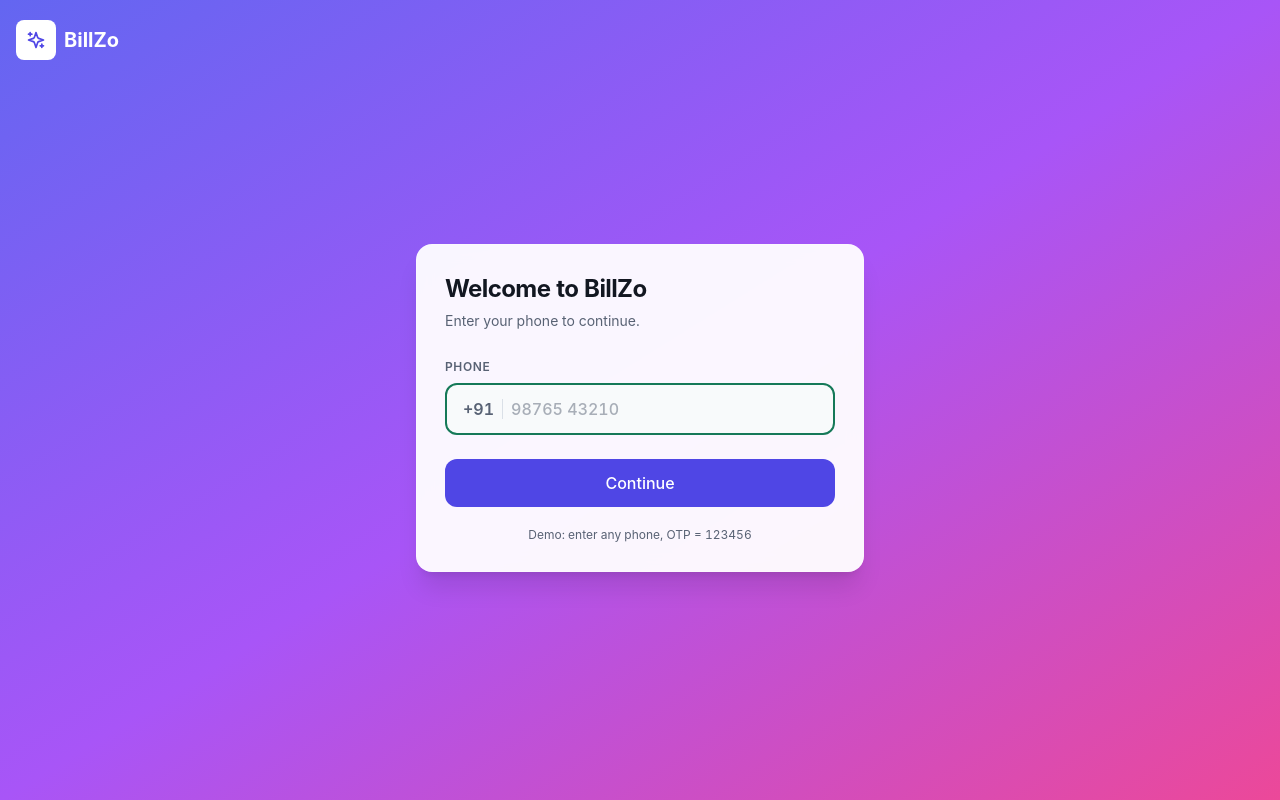
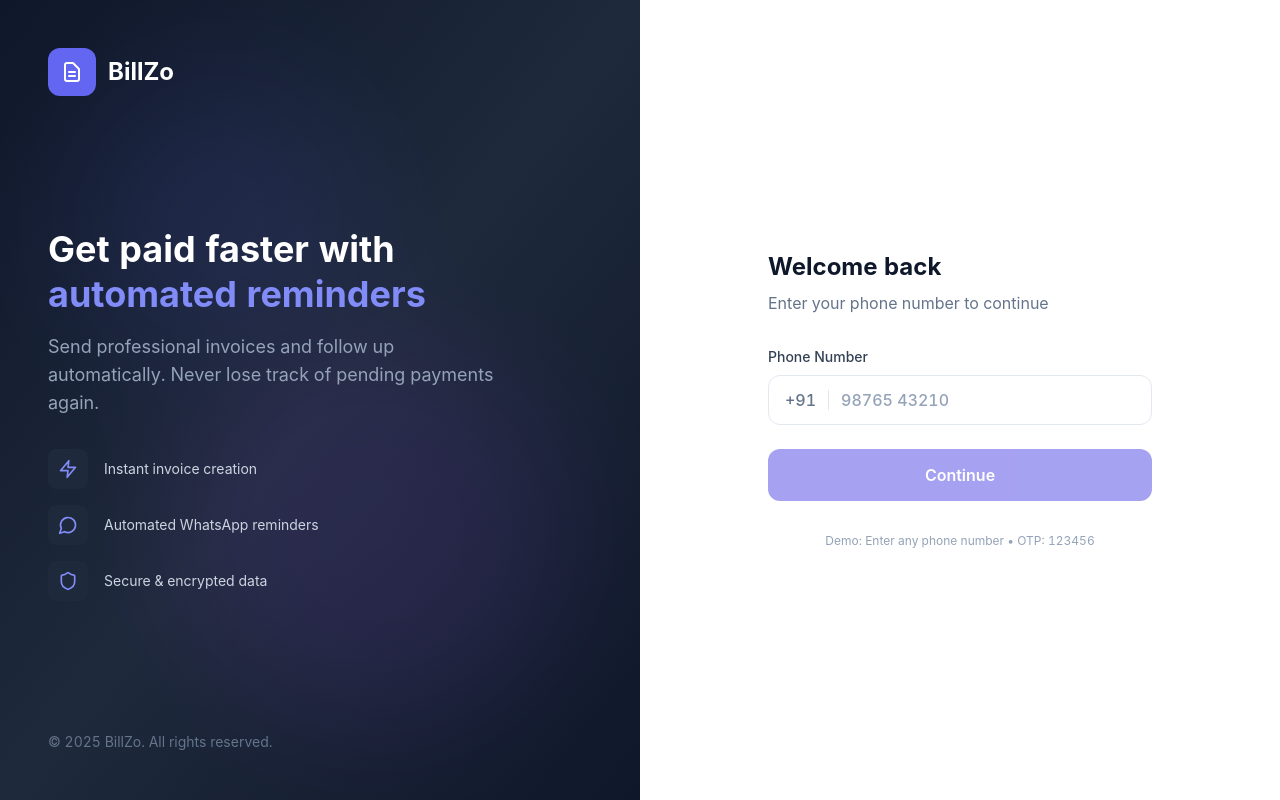
Before and after one commit to abhishek-mule/billed-core, a Next.js app in the folder mini_saas_frontend/: page /login in a window 1280 px wide. Built offline with nearby package versions, Linux system fonts and the light colour scheme.

Commit message:
feat: Redesign login page with professional UI

```diff
--- a/mini_saas_frontend/src/app/login/page.tsx
+++ b/mini_saas_frontend/src/app/login/page.tsx
@@ -2,7 +2,7 @@
 
 import { useState, useRef, useEffect } from "react";
 import { useRouter } from "next/navigation";
-import { Sparkles, Loader2, ArrowLeft } from "lucide-react";
+import { Loader2, ArrowLeft, MessageCircle, Shield, Zap } from "lucide-react";
 
 type Step = "phone" | "otp";
 
@@ -13,15 +13,13 @@ export default function LoginPage() {
   const [otp, setOtp] = useState(["", "", "", "", "", ""]);
   const [loading, setLoading] = useState(false);
   const [shake, setShake] = useState(false);
-  const [resend, setResend] = useState(24);
+  const [resend, setResend] = useState(30);
   const [error, setError] = useState("");
   const otpRefs = useRef<(HTMLInputElement | null)[]>([]);
 
   useEffect(() => {
-    // Check if already logged in (persistent session)
     const accessToken = sessionStorage.getItem("accessToken");
     const tenantId = localStorage.getItem("tenantId");
-    const isPaid = localStorage.getItem("isPaid");
 
     if (accessToken && tenantId) {
       router.push("/dashboard");
@@ -43,7 +41,7 @@ export default function LoginPage() {
   const handleSendOtp = async () => {
     const digits = phone.replace(/\D/g, "");
     if (digits.length !== 10) {
-      setError("Enter a valid 10-digit number");
+      setError("Please enter a valid 10-digit phone number");
       return;
     }
 
@@ -51,14 +49,12 @@ export default function LoginPage() {
     setError("");
 
     try {
-      // Send OTP request (in production, use real SMS API)
-      // For demo, simulate OTP sending
-      await new Promise(resolve => setTimeout(resolve, 700));
+      await new Promise(resolve => setTimeout(resolve, 800));
       setStep("otp");
-      setResend(24);
-      setTimeout(() => otpRefs.current[0]?.focus(), 50);
+      setResend(30);
+      setTimeout(() => otpRefs.current[0]?.focus(), 100);
     } catch (err) {
-      setError("Failed to send OTP. Please try again.");
+      setError("Unable to send OTP. Please try again.");
     } finally {
       setLoading(false);
     }
@@ -82,7 +78,6 @@ export default function LoginPage() {
     setError("");
 
     try {
-      // Call login API
       const response = await fetch("/api/auth/login", {
         method: "POST",
         headers: { "Content-Type": "application/json" },
@@ -95,17 +90,18 @@ export default function LoginPage() {
       const data = await response.json();
 
       if (!response.ok) {
-        throw new Error(data.error || "Login failed");
+        throw new Error(data.error || "Verification failed");
       }
 
-      // Store session tokens (in production, use httpOnly cookies for refreshToken)
       sessionStorage.setItem("accessToken", data.accessToken);
       sessionStorage.setItem("refreshToken", data.refreshToken);
       localStorage.setItem("userId", data.userId);
       localStorage.setItem("tenantId", data.tenantId || "");
       localStorage.setItem("isPaid", data.isPaid ? "true" : "false");
 
-      // Route based on state
+      setLoading(false);
+      setOtp(["", "", "", "", "", ""]);
+
       if (!data.tenantId) {
         router.push("/onboarding");
       } else {
@@ -115,119 +111,200 @@ export default function LoginPage() {
     } catch (err: any) {
       setLoading(false);
       setShake(true);
-      setTimeout(() => setShake(false), 350);
+      setTimeout(() => setShake(false), 500);
       setOtp(["", "", "", "", "", ""]);
       otpRefs.current[0]?.focus();
-      setError(err.message || "Invalid OTP. Try again.");
+      setError(err.message || "Invalid code. Please try again.");
     }
   };
 
+  const features = [
+    { icon: Zap, text: "Instant invoice creation" },
+    { icon: MessageCircle, text: "Automated WhatsApp reminders" },
+    { icon: Shield, text: "Secure & encrypted data" },
+  ];
+
   return (
-    <div className="min-h-screen bg-gradient-to-br from-indigo-500 via-purple-500 to-pink-500 flex flex-col">
-      <header className="container py-5 flex items-center justify-between px-4">
-        <div className="flex items-center gap-2 font-bold text-xl text-white">
-          <span className="grid h-10 w-10 place-items-center rounded-lg bg-white text-indigo-600">
-            <Sparkles className="h-5 w-5" />
-          </span>
-          <span>BillZo</span>
+    <div className="min-h-screen bg-white flex flex-col lg:flex-row">
+      {/* Left Side - Branding */}
+      <div className="hidden lg:flex lg:w-1/2 bg-gradient-to-br from-slate-900 via-slate-800 to-slate-900 flex-col justify-between p-12 relative overflow-hidden">
+        {/* Background Pattern */}
+        <div className="absolute inset-0 opacity-10">
+          <div className="absolute top-20 left-20 w-72 h-72 bg-indigo-500 rounded-full blur-3xl"></div>
+          <div className="absolute bottom-20 right-20 w-96 h-96 bg-purple-500 rounded-full blur-3xl"></div>
         </div>
-        {step === "otp" && (
-          <button onClick={() => setStep("phone")} className="text-sm text-white/80 inline-flex items-center gap-1 hover:text-white">
-            <ArrowLeft className="h-4 w-4" /> Back
-          </button>
-        )}
-      </header>
 
-      <div className="flex-1 grid place-items-center px-4 pb-16">
-        <div className="w-full max-w-md">
+        <div className="relative">
+          <div className="flex items-center gap-3">
+            <div className="w-12 h-12 bg-indigo-500 rounded-xl flex items-center justify-center">
+              <svg className="w-6 h-6 text-white" fill="none" viewBox="0 0 24 24" stroke="currentColor">
+                <path strokeLinecap="round" strokeLinejoin="round" strokeWidth={2} d="M9 12h6m-6 4h6m2 5H7a2 2 0 01-2-2V5a2 2 0 012-2h5.586a1 1 0 01.707.293l5.414 5.414a1 1 0 01.293.707V19a2 2 0 01-2 2z" />
+              </svg>
+            </div>
+            <span className="text-2xl font-bold text-white">BillZo</span>
+          </div>
+        </div>
+
+        <div className="relative space-y-8">
+          <div>
+            <h1 className="text-4xl font-bold text-white leading-tight">
+              Get paid faster with<br />
+              <span className="text-indigo-400">automated reminders</span>
+            </h1>
+            <p className="mt-4 text-slate-400 text-lg max-w-md">
+              Send professional invoices and follow up automatically.
+              Never lose track of pending payments again.
+            </p>
+          </div>
+
+          <div className="space-y-4">
+            {features.map((f, i) => (
+              <div key={i} className="flex items-center gap-4 text-slate-300">
+                <div className="w-10 h-10 bg-slate-800 rounded-lg flex items-center justify-center">
+                  <f.icon className="w-5 h-5 text-indigo-400" />
+                </div>
+                <span className="text-sm">{f.text}</span>
+              </div>
+            ))}
+          </div>
+        </div>
+
+        <div className="relative text-slate-500 text-sm">
+          © 2025 BillZo. All rights reserved.
+        </div>
+      </div>
+
+      {/* Right Side - Login Form */}
+      <div className="flex-1 flex flex-col">
+        {/* Mobile Header */}
+        <div className="lg:hidden flex items-center justify-between p-4 border-b">
+          <div className="flex items-center gap-2">
+            <div className="w-8 h-8 bg-indigo-600 rounded-lg flex items-center justify-center">
+              <svg className="w-4 h-4 text-white" fill="none" viewBox="0 0 24 24" stroke="currentColor">
+                <path strokeLinecap="round" strokeLinejoin="round" strokeWidth={2} d="M9 12h6m-6 4h6m2 5H7a2 2 0 01-2-2V5a2 2 0 012-2h5.586a1 1 0 01.707.293l5.414 5.414a1 1 0 01.293.707V19a2 2 0 01-2 2z" />
+              </svg>
+            </div>
+            <span className="font-bold text-slate-900">BillZo</span>
+          </div>
+        </div>
+
+        <div className="flex-1 flex items-center justify-center p-6">
+          <div className="w-full max-w-sm">
             {step === "phone" ? (
-            <div className="rounded-2xl border border-white/20 bg-white/95 backdrop-blur p-7 shadow-xl">
-              <h1 className="text-2xl font-bold tracking-tight">Welcome to BillZo</h1>
-              <p className="mt-1.5 text-sm text-muted-foreground">Enter your phone to continue.</p>
+              <div className="space-y-8">
+                <div className="text-center lg:text-left">
+                  <h2 className="text-2xl font-bold text-slate-900">Welcome back</h2>
+                  <p className="mt-2 text-slate-500">Enter your phone number to continue</p>
+                </div>
 
                 {error && (
-                <div className="mt-4 p-3 rounded-lg bg-red-50 text-red-600 text-sm">
+                  <div className="p-4 bg-red-50 border border-red-100 rounded-xl text-red-600 text-sm">
                     {error}
                   </div>
                 )}
 
-              <label className="mt-7 block text-xs font-semibold text-muted-foreground uppercase tracking-wider">Phone</label>
-              <div className="mt-2 flex items-center gap-2 rounded-xl border-2 border-input bg-background px-4 py-3 focus-within:border-primary">
-                <span className="text-base font-semibold text-muted-foreground">+91</span>
-                <span className="h-5 w-px bg-border" />
+                <form onSubmit={(e) => { e.preventDefault(); handleSendOtp(); }} className="space-y-6">
+                  <div>
+                    <label className="block text-sm font-medium text-slate-700 mb-2">
+                      Phone Number
+                    </label>
+                    <div className="flex items-center gap-3 rounded-xl border border-slate-200 bg-white px-4 py-3 focus-within:border-indigo-500 focus-within:ring-2 focus-within:ring-indigo-100 transition-all">
+                      <span className="text-slate-500 font-medium">+91</span>
+                      <span className="h-5 w-px bg-slate-200"></span>
                       <input
-                  inputMode="numeric"
-                  autoFocus
+                        type="tel"
+                        autoComplete="tel"
                         value={phone}
                         onChange={(e) => { setPhone(formatPhone(e.target.value)); setError(""); }}
                         placeholder="98765 43210"
-                  className="flex-1 bg-transparent text-base font-medium outline-none placeholder:text-muted-foreground/50"
+                        className="flex-1 bg-transparent text-slate-900 font-medium outline-none placeholder:text-slate-400"
                         onKeyDown={(e) => e.key === "Enter" && handleSendOtp()}
+                        disabled={loading}
                       />
+                    </div>
                   </div>
 
                   <button
-                onClick={handleSendOtp}
-                disabled={loading}
-                className="mt-6 w-full py-3 bg-indigo-600 text-white rounded-xl font-medium hover:bg-indigo-700 disabled:opacity-50 flex items-center justify-center gap-2"
+                    type="submit"
+                    disabled={loading || phone.replace(/\D/g, "").length !== 10}
+                    className="w-full py-3.5 bg-indigo-600 text-white rounded-xl font-semibold hover:bg-indigo-700 disabled:opacity-50 disabled:cursor-not-allowed flex items-center justify-center gap-2 transition-colors"
                   >
-                {loading ? <Loader2 className="h-4 w-4 animate-spin" /> : null}
-                Continue
+                    {loading ? (
+                      <Loader2 className="h-5 w-5 animate-spin" />
+                    ) : (
+                      "Continue"
+                    )}
                   </button>
+                </form>
 
-              <p className="mt-5 text-xs text-center text-muted-foreground">
-                Demo: enter any phone, OTP = 123456
+                <p className="text-center text-xs text-slate-400">
+                  Demo: Enter any phone number • OTP: 123456
                 </p>
               </div>
             ) : (
-            <div className={`rounded-2xl border border-white/20 bg-white/95 backdrop-blur p-7 shadow-xl ${shake ? "animate-pulse" : ""}`}>
-              <h1 className="text-2xl font-bold tracking-tight">Enter the 6-digit code</h1>
-              <p className="mt-1.5 text-sm text-muted-foreground">Sent to +91 {phone}</p>
+              <div className={`space-y-8 ${shake ? "animate-pulse" : ""}`}>
+                <div className="text-center">
+                  <button
+                    onClick={() => setStep("phone")}
+                    className="lg:hidden mb-4 text-slate-500 flex items-center gap-1 text-sm"
+                  >
+                    <ArrowLeft className="h-4 w-4" /> Back
+                  </button>
+                  <h2 className="text-2xl font-bold text-slate-900">Enter verification code</h2>
+                  <p className="mt-2 text-slate-500">We sent a code to +91 {phone}</p>
+                </div>
 
                 {error && (
-                <div className="mt-4 p-3 rounded-lg bg-red-50 text-red-600 text-sm">
+                  <div className="p-4 bg-red-50 border border-red-100 rounded-xl text-red-600 text-sm">
                     {error}
                   </div>
                 )}
 
-              <div className="mt-7 flex gap-2 justify-between">
+                <div className="flex gap-2 justify-center">
                   {otp.map((d, i) => (
                     <input
                       key={i}
                       ref={(el) => { otpRefs.current[i] = el; }}
+                      type="text"
                       inputMode="numeric"
                       maxLength={1}
+                      autoComplete="one-time-code"
                       value={d}
+                      disabled={loading}
                       onChange={(e) => { handleOtpChange(i, e.target.value); setError(""); }}
                       onKeyDown={(e) => handleOtpKeyDown(i, e)}
-                    className="h-14 w-12 text-center text-2xl font-bold rounded-xl border-2 border-input focus:border-indigo-600 focus:outline-none"
+                      className="w-12 h-14 text-center text-xl font-bold rounded-xl border-2 border-slate-200 focus:border-indigo-500 focus:outline-none transition-colors"
                     />
                   ))}
                 </div>
 
-              <div className="mt-6 text-sm text-center">
+                <div className="text-center text-sm text-slate-500">
                   {resend > 0 ? (
-                  <span className="text-muted-foreground">Resend in {resend}s</span>
+                    <span>Resend code in <span className="font-medium text-slate-700">{resend}s</span></span>
                   ) : (
-                  <button onClick={() => { setResend(24); setOtp(["", "", "", "", "", ""]); }} className="text-indigo-600 font-medium hover:underline">
+                    <button
+                      onClick={() => { setResend(30); setOtp(["", "", "", "", "", ""]); }}
+                      className="text-indigo-600 font-medium hover:underline"
+                    >
                       Resend code
                     </button>
                   )}
                 </div>
 
                 {loading && (
-                <div className="mt-4 flex items-center justify-center gap-2 text-sm text-muted-foreground">
-                  <Loader2 className="h-4 w-4 animate-spin" /> Verifying…
+                  <div className="flex items-center justify-center gap-2 text-slate-500 text-sm">
+                    <Loader2 className="h-4 w-4 animate-spin" /> Verifying...
                   </div>
                 )}
 
-              <p className="mt-5 text-xs text-center text-muted-foreground">
-                Demo: OTP = <span className="font-mono font-semibold">123456</span>
+                <p className="text-center text-xs text-slate-400">
+                  Demo OTP: <span className="font-mono font-semibold text-slate-600">123456</span>
                 </p>
               </div>
             )}
           </div>
         </div>
       </div>
+    </div>
   );
 }
```
Also changed, not shown: 1 other file (tests, documents, lock files or other folders). Lines whose indentation alone changed are shown as unchanged.
